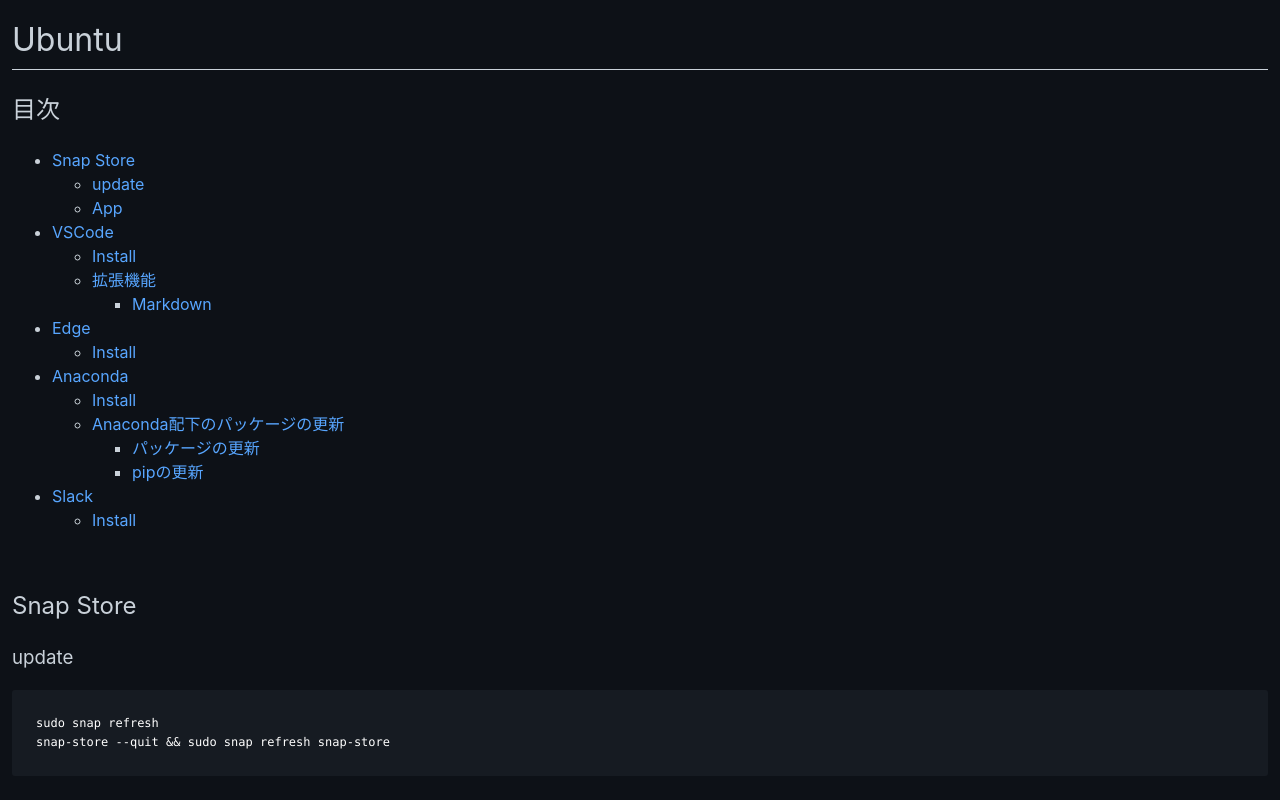
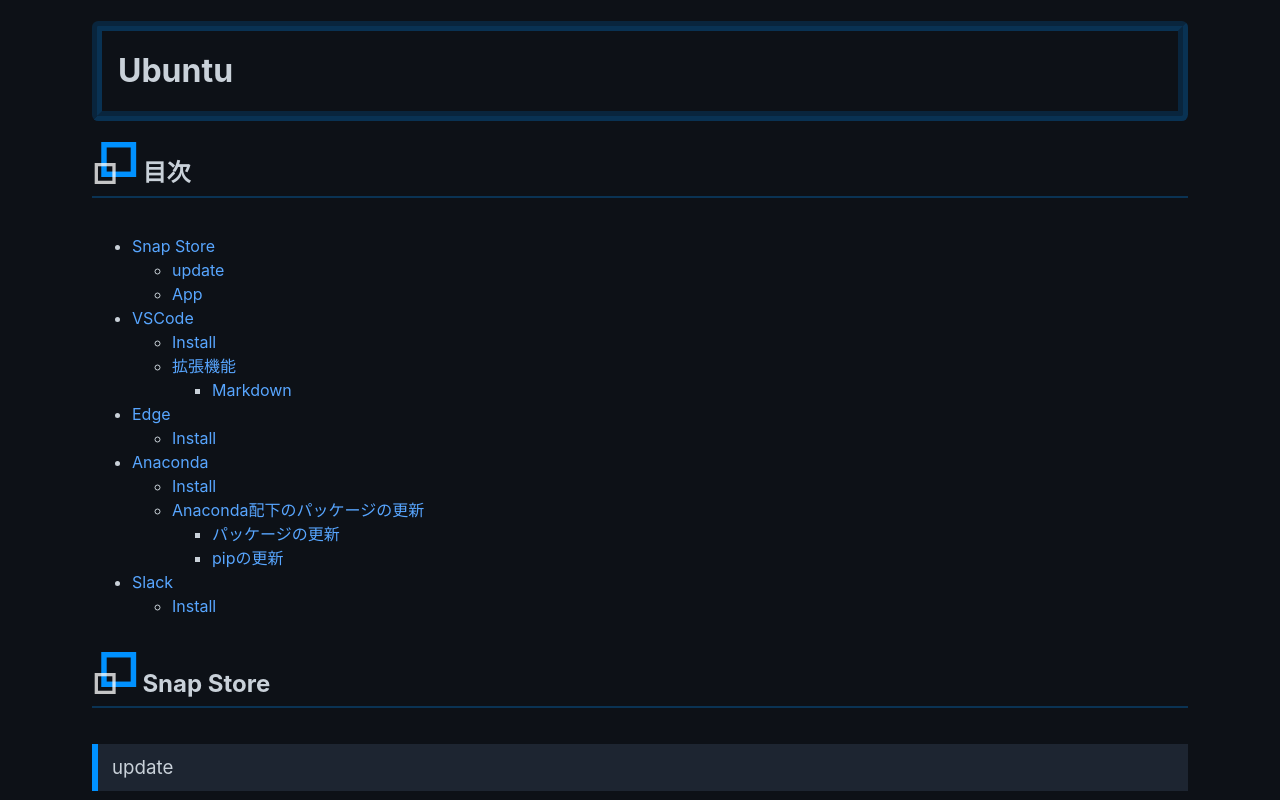
Before and after one commit to CosmosSG/sg.site, a plain HTML site: page Ubuntu.html in a window 1280 px wide. Shown: the top 800 px of the page. Drawn offline with Linux system fonts and the light colour scheme; a script that the page names is missing.

Commit message:
Update Ubuntu.html

```diff
--- a/Ubuntu.html
+++ b/Ubuntu.html
@@ -132,14 +132,55 @@
     }
 
     h1 {
-        padding-bottom: 0.3em;
-        line-height: 1.2;
-        border-bottom-width: 1px;
-        border-bottom-style: solid;
+        font-weight: bold;
+        border: solid 10px #0091ff43;
+        border-style: groove;
+        padding: 0.5em;
+        border-radius: 0.2em;
+    }
+    h1, h2, h3 {
+        font-weight: normal;
     }
 
-    h1, h2, h3 {
-        font-weight: normal;
+    h2 {
+        position: relative;
+        font-weight: bold;
+        margin: 0 0 1.5em;
+        padding: 0.5em 0.5em 0.2em 2.1em;
+        border-bottom: 2px solid #0091ff43;
+    }
+    h2:before {
+        content: "□";
+        font-size: 200%;
+        position: absolute;
+        color: #0091ff;
+        top: -0.4em;
+        left: 0.1em;
+        height: 12px;
+        width: 12px;
+    }
+    h2:after {
+        content: "□";
+        font-size: 120%;
+        position: absolute;
+        color: #ffffffc1;
+        top: 0.3em;
+        left: 0;
+        height: 12px;
+        width: 12px;
+    }
+    h3 {
+        padding: .5em .75em;
+        background-color: rgb(29, 37, 49);
+        border-left: 6px solid #0091ff;
+    }
+
+    h4 {
+        padding: .5em .75em;
+        border-top: 2px solid #c7c7c743;
+        border-bottom: 2px solid #c7c7c743;
+        border-top-style: dashed;
+        border-bottom-style: dashed;
     }
 
     table {
@@ -311,9 +352,6 @@
     .hljs-strong {
         font-weight: bold;
     }
-
-
-
     /*
         * Markdown PDF CSS
         */
@@ -381,6 +419,9 @@
             box-shadow: inset 2px 2px 5px 0 rgba(#fff, 0.5);
             border-radius: 100px;
         }
+        body {
+            margin: 0em 5em 5em 5em;
+        }
     }
 </style>
 
@@ -396,7 +437,7 @@
     });
   </script>
 <!-- omit in toc -->
-<h1 id="ubuntu">Ubuntu</h1>
+<h1 id="ubuntu"><strong>Ubuntu</strong></h1>
 <!-- omit in toc -->
 <h2 id="%E7%9B%AE%E6%AC%A1">目次</h2>
 <ul>
```
